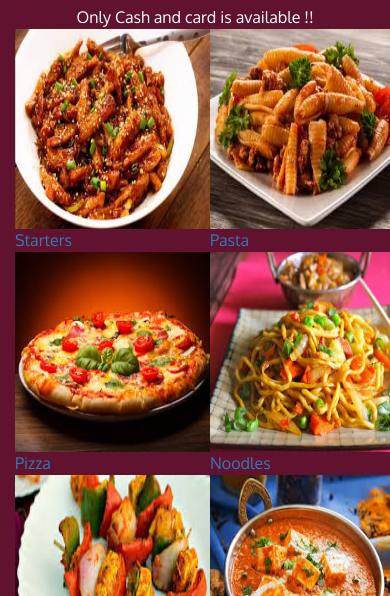
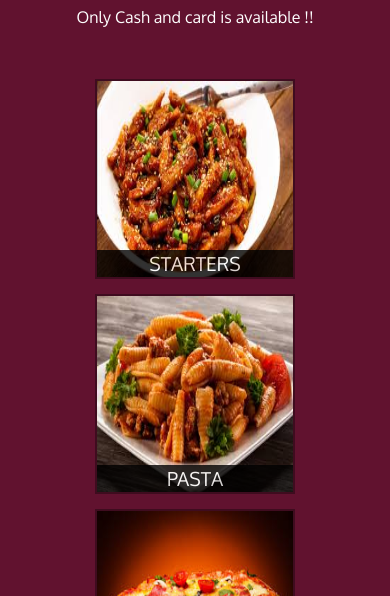
Before and after one commit to jatinn-s/jatin1, a plain HTML site: page site/menu-categories.html in a window 390 px wide. Shown: the part 248-844 px from the top of the page. Drawn offline with Linux system fonts and the light colour scheme.

Commit message:
changes today

```diff
--- a/site/css/styles.css
+++ b/site/css/styles.css
@@ -154,6 +154,37 @@ body {
   opacity: .8;
 }
 
+/* MENU CATEGORIES PAGE */
+.category-tile {
+  position: relative;
+  border: 2px solid #3F0C1F;
+  overflow: hidden;
+  width: 200px;
+  height: 200px;
+  margin: 0 auto 15px;
+}
+.category-tile span {
+  position: absolute;
+  bottom: 0;
+  right: 0;
+  width: 100%;
+  text-align: center;
+  font-size: 1.2em;
+  text-transform: uppercase;
+  background-color: #000;
+  color: #fff;
+  opacity: .8;
+}
+.category-tile:hover {
+  box-shadow: 0 1px 5px 1px #cccccc;
+}
+
+#menu-categories-title + div {
+  margin-bottom: 50px;
+}
+/* END MENU CATEGORIES PAGE */
+
+
 /********** Large devices only **********/
 @media (min-width: 1200px) {
 	.container .jumbotron {
@@ -271,4 +302,12 @@ body {
     width: 280px;
     margin: 0 auto 15px;
   }
+  .col-xxs-12 {
+    position: relative;
+    min-height: 1px;
+    padding-right: 15px;
+    padding-left: 15px;
+    float: left;
+    width: 100%;
+  }
 }
```
